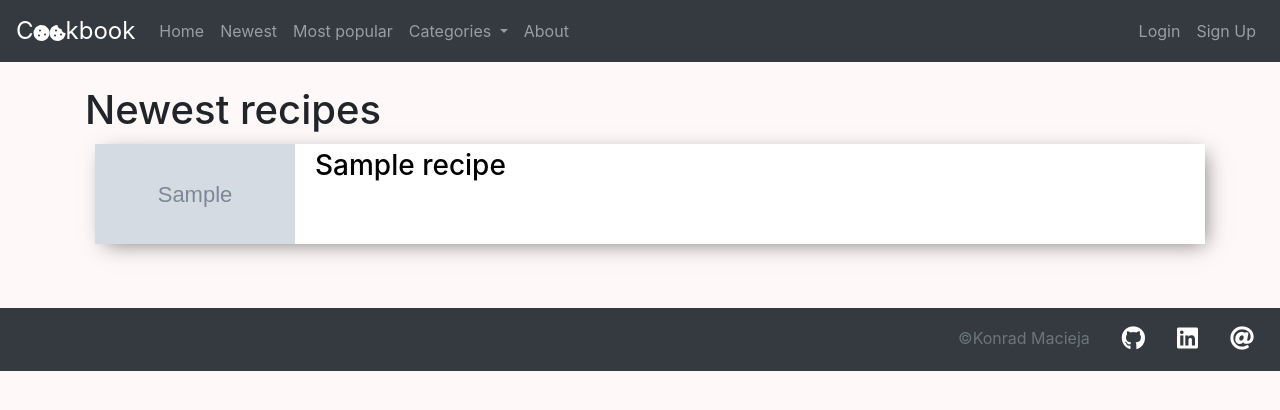
After one commit to konmacie/cookbook, a Django app: page /newest/ in a window 1280 px wide. The commit adds this page. Shown: the top 410 px of the page. Run offline with Django 3.2, Linux system fonts and the light colour scheme; tables that the repository leaves empty hold one stand-in row (values such as "Sample post"); grey boxes marked "Sample" are stand-in pictures; some libraries are stand-ins or nearby versions.

Commit message:
3 new views -RecipesNewest -MyRecipes -MyDrafts

```diff
--- a/catalog/urls.py
+++ b/catalog/urls.py
@@ -11,4 +11,9 @@ urlpatterns = [
          name='recipe_publish'),
     path('category/<slug:slug>/', views.RecipesByCategoryList.as_view(),
          name='recipes_by_category'),
+    path('newest/', views.RecipesNewest.as_view(), name='recipes_newest'),
+    path('recipes/my/published/', views.MyRecipes.as_view(),
+         name='my_recipes'),
+    path('recipes/my/drafts/', views.MyDrafts.as_view(),
+         name='my_drafts'),
 ]
--- a/catalog/views.py
+++ b/catalog/views.py
@@ -1,6 +1,7 @@
 from django.shortcuts import render, redirect, get_object_or_404
 from django.views.generic import TemplateView, DetailView, ListView
 from django.contrib.auth.decorators import login_required
+from django.contrib.auth.mixins import LoginRequiredMixin
 from django.db import transaction
 from django.core.exceptions import PermissionDenied
 from django.urls import reverse
@@ -181,7 +182,7 @@ class RecipesByCategoryList(ListView):
     """
     model = Recipe
     context_object_name = 'recipes_list'
-    template_name = 'catalog/recipes_by_cat_list.html'
+    template_name = 'catalog/recipes_list.html'
     paginate_by = 10
     allow_empty = True
 
@@ -198,8 +199,70 @@ class RecipesByCategoryList(ListView):
     def get_context_data(self, object_list=None, **kwargs):
         context = super().get_context_data()
         context.update(category=self.category)
+        context.update(title=str(self.category))
         return context
 
+
+class RecipesNewest(ListView):
+    """
+    Shows up to 100 most recent recipes with status 'published'.
+    """
+    model = Recipe
+    context_object_name = 'recipes_list'
+    template_name = 'catalog/recipes_list.html'
+    paginate_by = 10
+    allow_empty = True
+
+    extra_context = {
+        'title': 'Newest recipes'
+    }
+
+    def get_queryset(self):
+        queryset = super().get_queryset()
+        queryset = queryset.filter(status=Recipe.STATUS_PUBLISHED)[:100]
+        return queryset
+
+
+class MyRecipes(LoginRequiredMixin, ListView):
+    """
+    Shows list of authenticated user's recipes with status 'published'.
+    """
+    model = Recipe
+    context_object_name = 'recipes_list'
+    template_name = 'catalog/recipes_list.html'
+    paginate_by = 10
+    allow_empty = True
+
+    extra_context = {
+        'title': 'My recipes'
+    }
+
+    def get_queryset(self):
+        queryset = super().get_queryset()
+        queryset = queryset.filter(
+            status=Recipe.STATUS_PUBLISHED, author=self.request.user)
+        return queryset
+
+
+class MyDrafts(LoginRequiredMixin, ListView):
+    """
+    Shows list of authenticated user's recipes with status 'draft'.
+    """
+    model = Recipe
+    context_object_name = 'recipes_list'
+    template_name = 'catalog/recipes_list.html'
+    paginate_by = 10
+    allow_empty = True
+
+    extra_context = {
+        'title': 'My drafts'
+    }
+
+    def get_queryset(self):
+        queryset = super().get_queryset()
+        queryset = queryset.filter(
+            status=Recipe.STATUS_DRAFT, author=self.request.user)
+        return queryset
 
 # @login_required
 # @transaction.atomic  # atomic in case save_m2m() failed
--- a/static/css/main.css
+++ b/static/css/main.css
@@ -42,7 +42,14 @@ footer i {
     padding: 0;
     width: 190px;
     height: 300px;
+}
 
+.box-long {
+    display: block;
+    margin: 10px;
+    padding: 0;
+    width: 100%;
+    height: 100px;
 }
 
 .box-shadowed {
@@ -52,6 +59,36 @@ footer i {
     box-shadow: 5px 5px 20px -5px rgba(0,0,0,0.5);
 }
 
+.image-box-small {
+    width: 190px;
+    height: 190px;
+    background-position: center;
+    background-repeat: no-repeat;
+    background-size: cover;
+}
+
+.image-box-long {
+    height: 100px;
+    width: 200px;
+    margin-right: 20px;
+    float: left;
+    background-position: center;
+    background-repeat: no-repeat;
+    background-size: cover;
+}
+
+.box-small h5{
+    padding: 5px;
+}
+
+.box-long h3{
+    padding: 5px;
+}
+
+.box-small a, .box-long a {
+    text-decoration: none;
+    color: black;
+}
 
 @media screen and (max-width: 1240px) {
     .sliding {
@@ -73,3 +110,20 @@ footer i {
         height: 300px;
     }
 }
+
+@media screen and (max-width: 400px){
+    .box-long{
+        width: 90%;
+        height: 250px;
+    }
+    .box-long h3 {
+        font-size: 1.5rem;
+    }
+    .image-box-long {
+        width: 100%;
+        height: 150px;
+        background-position: center;
+        background-repeat: no-repeat;
+        background-size: cover;
+    }
+}
--- /dev/null
+++ b/templates/catalog/recipes_list.html
@@ -0,0 +1,28 @@
+{% extends 'base.html' %}
+{% load static %}
+
+
+{% block title_block %}{{ title }} | Cookbook{% endblock title_block %}
+
+
+
+{% block content_block %}
+<div class="container">
+    <h1>{{ title }}</h1>
+
+        {% for recipe in recipes_list %}
+            <div class="box-long box-shadowed">
+                <a href="{{ recipe.get_absolute_url }}">
+                    {% if recipe.photo %}
+                        <div class="image-box-long" style="background-image: url('{{ recipe.photo.url }}');"></div>
+                    {% else %}
+                        <div class="image-box-long" style="background-image: url('{% get_media_prefix %}no-image.png');"></div>
+                    {% endif %}
+                    <h3>{{ recipe}}</h3>
+                </a>
+            </div>
+        {% endfor %}
+
+    {% include 'includes/pagination.html' %}
+</div>
+{% endblock content_block %}
--- a/templates/includes/navbar.html
+++ b/templates/includes/navbar.html
@@ -10,7 +10,7 @@
                     <a class="nav-link" href="{% url 'index' %}">Home</a>
                 </li>
                 <li class="nav-item">
-                    <a class="nav-link" href="{% url 'index' %}">Newest</a>
+                    <a class="nav-link" href="{% url 'recipes_newest' %}">Newest</a>
                 </li>
                 <li class="nav-item">
                     <a class="nav-link" href="{% url 'index' %}">Most popular</a>
@@ -41,10 +41,10 @@
                         <i class="fas fa-user-circle"></i> {{ user }}
                     </a>
                     <div class="dropdown-menu dropdown-menu-lg-right" aria-labelledby="userDropdown">
-                        <a class="dropdown-item" href="#">Profile</a>
+                        <a class="dropdown-item" href="{% url 'my_recipes' %}">My recipes</a>
                         <div class="dropdown-divider"></div>
-                        <a class="dropdown-item" href="#">My recipes</a>
-                        <a class="dropdown-item" href="{% url 'recipe_create' %}">New recipe</a>
+                        <a class="dropdown-item" href="{% url 'my_drafts' %}">My drafts</a>
+                        <a class="dropdown-item" href="{% url 'recipe_create' %}">New draft</a>
                         <div class="dropdown-divider"></div>
                         <a class="dropdown-item" href="{% url 'logout' %}"><i class="fas fa-sign-out-alt"></i> Logout</a>
 
```
Also changed, not shown: templates/catalog/index.html (+9 -2 lines), templates/catalog/recipe_detail.html (+7 -2 lines), templates/catalog/recipes_by_cat_list.html (deleted, +0 -16 lines), media/no-image.png (added).
